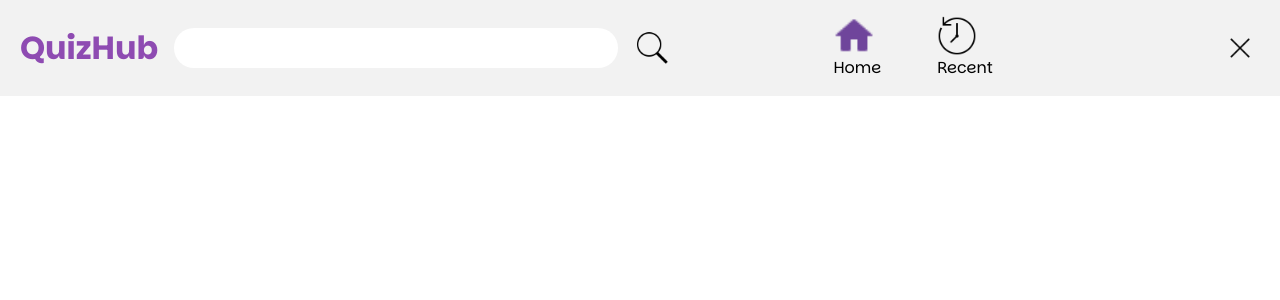
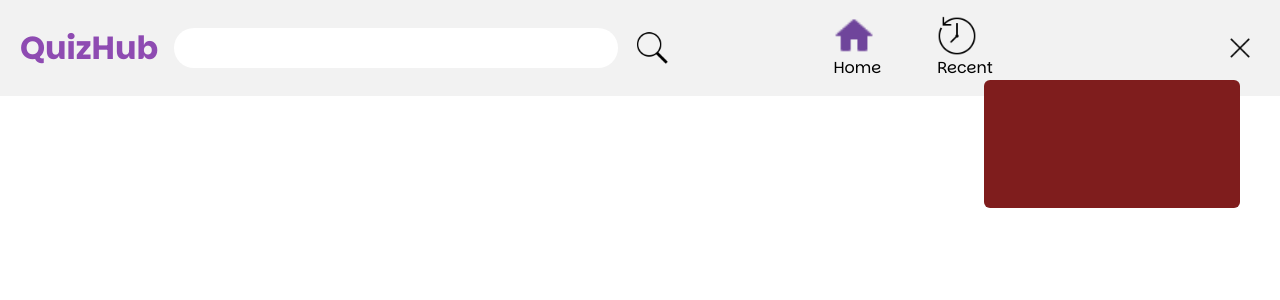
Before and after one commit to khadkaankit85/QuizHub, a Next.js app: page /dashboard in a window 1280 px wide. Both pictures are taken after a click on the button 1240 px from the left and 48 px from the top of the page. Shown: the top 300 px of the page. Built offline with nearby package versions, Linux system fonts and the light colour scheme.

Commit message:
animated profile section

```diff
--- a/src/app/components/dashboardNavbar/Navbar.module.css
+++ b/src/app/components/dashboardNavbar/Navbar.module.css
@@ -1,5 +1,5 @@
 .nav {
-  @apply w-full  h-24 bg-[#f2f2f2] flex justify-center items-center gap-4;
+  @apply w-full  h-24 bg-[#f2f2f2] relative flex justify-center items-center gap-4;
 }
 .logodiv {
   @apply w-fit pl-5;
@@ -26,3 +26,22 @@
 .navlinkButton {
   @apply flex items-center justify-center hover:hidden hover:border-b-[#6F459B] hover:border-b h-10 text-xl;
 }
+.profilediv {
+  @apply absolute right-10 top-20 flex items-center justify-center gap-2 bg-red-900 w-64 h-32 rounded-md text-white;
+}
+/* to animate profile section */
+
+@keyframes popFromTopRight {
+  0% {
+    transform: scale(0.5) translate(50%, -50%);
+    opacity: 0;
+  }
+  100% {
+    transform: scale(1) translate(0, 0);
+    opacity: 1;
+  }
+}
+
+.popin {
+  animation: popFromTopRight 0.5s ease-out forwards;
+}
--- a/src/app/components/dashboardNavbar/Navbar.tsx
+++ b/src/app/components/dashboardNavbar/Navbar.tsx
@@ -21,8 +21,6 @@ export default function Navbar() {
   }
 
   const pathname = usePathname();
-
-  console.log(pathname);
 
   const [showProfile, setShowProfile] = useState(false);
 
@@ -84,6 +82,9 @@ export default function Navbar() {
           />
         </button>
       </div>
+      {showProfile && (
+        <div className={`${styles.profilediv} ${styles.popin}`}> </div>
+      )}
     </nav>
   );
 }
```
